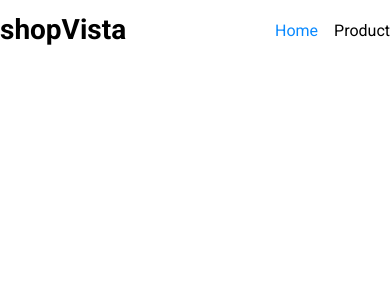
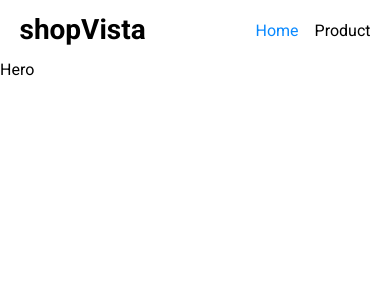
Before and after one commit to surajsht/shopvista, a React (Vite) app: page / in a window 390 px wide. Shown: the top 300 px of the page. Built offline with nearby package versions, Linux system fonts and the light colour scheme.

Commit message:
wrapper responsive issue fixed

```diff
--- a/src/pages/Home.jsx
+++ b/src/pages/Home.jsx
@@ -1,9 +1,11 @@
 import Navbar from "../component/navbar/Navbar";
+import Hero from "../component/hero/Hero";
 
 const Home = () => {
   return (
     <>
       <Navbar />
+      <Hero />
     </>
   );
 };
--- a/src/styles/base/_helper.scss
+++ b/src/styles/base/_helper.scss
@@ -13,6 +13,6 @@
 }
 
 @include mq(xs) {
-  max-width: 100%;
+  max-width: 90%;
 }
 }
--- a/src/styles/style.css
+++ b/src/styles/style.css
@@ -41,7 +41,7 @@ body {
 }
 @media (max-width: 575px) {
   .wrapper {
-    max-width: 100%;
+    max-width: 90%;
   }
 }
 
```
Also changed, not shown: 1 other file (tests, documents, lock files or other folders).
